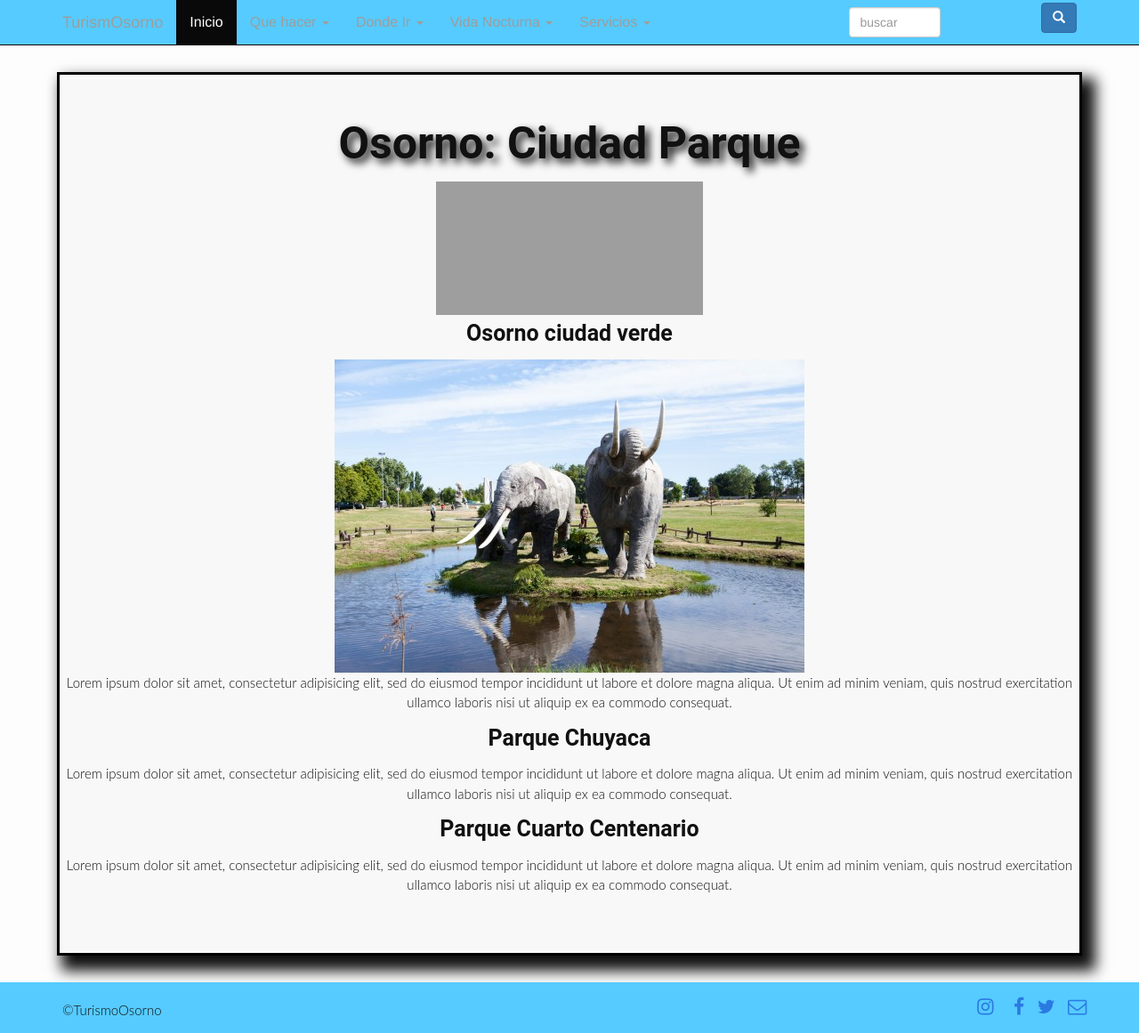
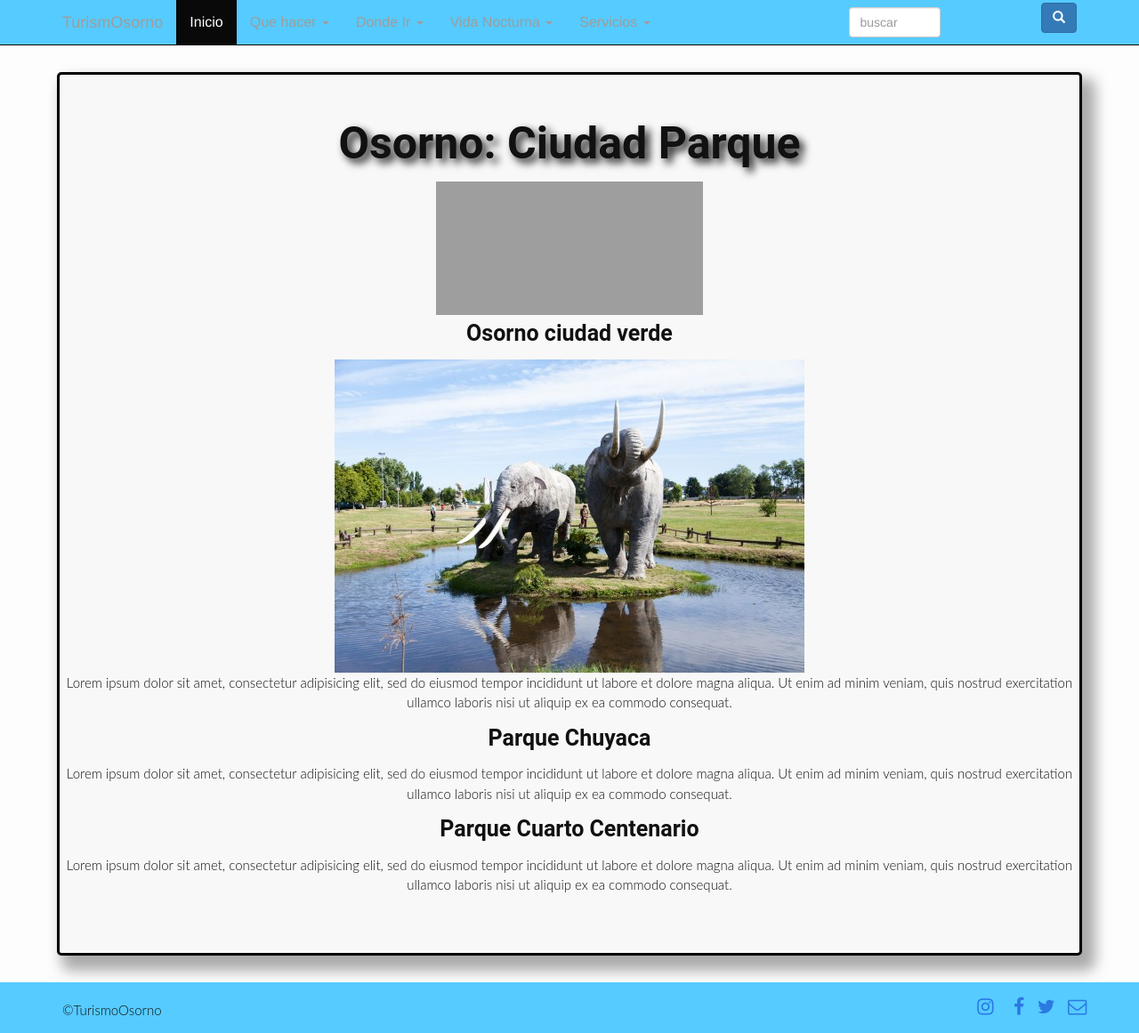
Before and after one commit to JavoFrola/turismosorno, a Jekyll site: the page built from areasverdes.html, in a window 1280 px wide. Shown: the whole page at 89% size. Built offline with Jekyll 4.4.1, drawn with Linux system fonts in a browser that asks for light colours; nearby versions of some CDN libraries; grey boxes are pictures that could not be loaded.

Commit message:
box shadow color

```diff
--- a/_sass/minima/general/common.sass
+++ b/_sass/minima/general/common.sass
@@ -7,9 +7,10 @@ body
 	background-color: #f8f8f8
 	text-align: center
 	padding: 50px 0
-	box-shadow:  10px 12px 15px 5px
+	box-shadow:  10px 12px 15px 5px #aaa
 	border-width: 2px 0 0 3px
 	border: solid #000
+	border-radius: 5px
 // text
 h1
 	@extend %headingOne
```
Also changed, not shown: 2 other files.
